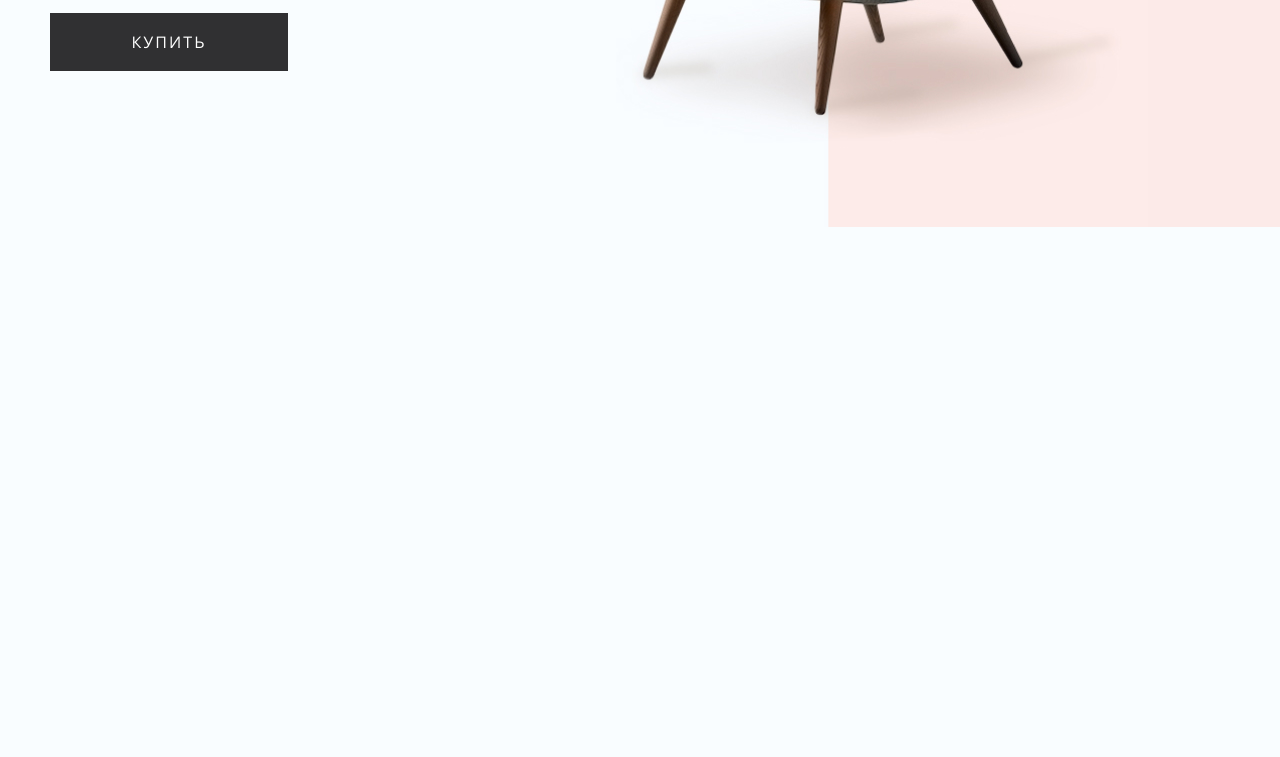
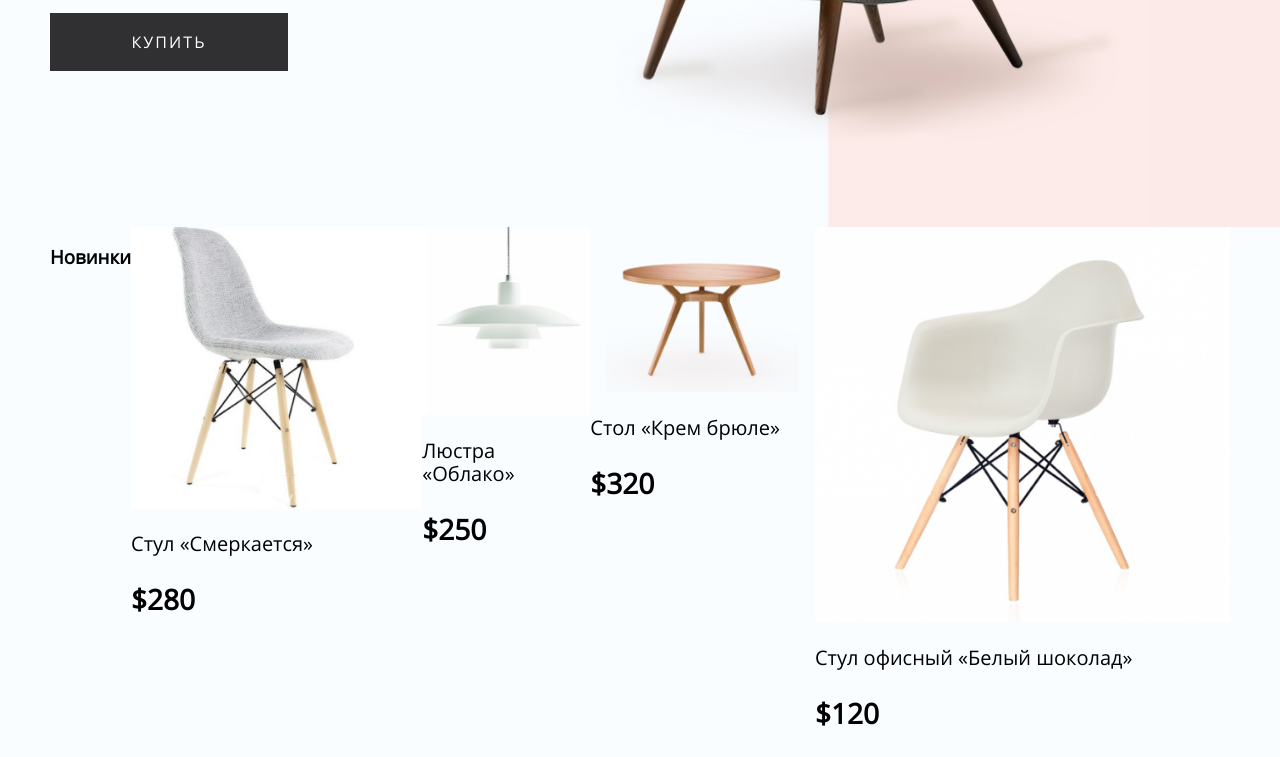
Before and after one commit to Kirillo1/final_css_project, a website built with Vite: page index.html in a window 1280 px wide. Shown: the part 521-1278 px from the top of the page. Before the commit the page ends 800 px from the top, so only its background shows below. Built offline with nearby package versions, Linux system fonts and the light colour scheme.

Commit message:
добавлен блок с товарами, выполнена первичная верстка

```diff
--- a/index.html
+++ b/index.html
@@ -12,6 +12,7 @@
   <link rel="stylesheet" href="src/css/normalize.css">
   <link rel="stylesheet" href="src/css/swiper.css">
   <link rel="stylesheet" href="src/css/style.css">
+  <link rel="stylesheet" href="src/css/index.css">
 </head>
 
 <body>
@@ -53,7 +54,8 @@
                 <button class="product__button" type="button">Купить</button>
               </div>
               <div class="product__image">
-                <img src="src/img/main-chair-desktop.jpg" srcset="img/main-chair-desktop@2x.jpg 2x" width="532" height="751" alt="Кресло Антиква">
+                <img src="src/img/main-chair-desktop.jpg" srcset="img/main-chair-desktop@2x.jpg 2x" width="532"
+                  height="751" alt="Кресло Антиква">
               </div>
             </div>
           </div>
@@ -66,7 +68,8 @@
                 <button class="product__button" type="button">Купить</button>
               </div>
               <div class="product__image">
-                <img src="src/img/main-chair-desktop.jpg" srcset="img/main-chair-desktop@2x.jpg 2x" width="532" height="751" alt="Кресло Антиква">
+                <img src="src/img/main-chair-desktop.jpg" srcset="img/main-chair-desktop@2x.jpg 2x" width="532"
+                  height="751" alt="Кресло Антиква">
               </div>
             </div>
           </div>
@@ -79,7 +82,8 @@
                 <button class="product__button" type="button">Купить</button>
               </div>
               <div class="product__image">
-                <img src="src/img/main-chair-desktop.jpg" srcset="img/main-chair-desktop@2x.jpg 2x" width="532" height="751" alt="Кресло Антиква">
+                <img src="src/img/main-chair-desktop.jpg" srcset="img/main-chair-desktop@2x.jpg 2x" width="532"
+                  height="751" alt="Кресло Антиква">
               </div>
             </div>
           </div>
@@ -92,13 +96,52 @@
                 <button class="product__button" type="button">Купить</button>
               </div>
               <div class="product__image">
-                <img src="src/img/main-chair-desktop.jpg" srcset="img/main-chair-desktop@2x.jpg 2x" width="532" height="751" alt="Кресло Антиква">
+                <img src="src/img/main-chair-desktop.jpg" srcset="img/main-chair-desktop@2x.jpg 2x" width="532"
+                  height="751" alt="Кресло Антиква">
               </div>
             </div>
           </div>
         </div>
         <div class="swiper-scrollbar main-screen__slider-scrollbar"></div>
         <div class="swiper-pagination main-screen__slider-pagination"></div>
+      </div>
+    </section>
+
+    <section class="novelty container">
+      <div class="novelty-container">
+        <div class="novelty-products-list">
+          <div class="novelty-products-left">
+            <div class="novelty-product">
+              <h3>Новинки</h3>
+            </div>
+            <div class="novelty-product">
+              <img src="src/img/chair-twilight-desktop@2x.jpg" alt="Смеркается">
+              <p class="fz-20">Стул «Смеркается»</p>
+              <p class="fz-28">$280</p>
+            </div>
+            <div class="novelty-product">
+              <img src="src/img/chandelier-desktop.jpg" alt="Облако">
+              <p class="fz-20">Люстра «Облако»</p>
+              <p class="fz-28">$250</p>
+
+            </div>
+            <div class="novelty-product">
+              <img src="src/img/table-cream-desktop.png" alt="Крем брюле">
+              <p class="fz-20">Стол «Крем брюле»</p>
+              <p class="fz-28">$320</p>
+
+            </div>
+
+          </div>
+          <div class="novelty-products-right">
+            <div class="novelty-product">
+              <img src="src/img/chair-white-desktop.jpg" alt="Белый шоколад">
+              <p class="fz-20">Стул офисный «Белый шоколад»</p>
+              <p class="fz-28">$120</p>
+
+            </div>
+          </div>
+        </div>
       </div>
     </section>
   </main>
--- /dev/null
+++ b/src/css/index.css
@@ -0,0 +1,16 @@
+.novelty-products-list {
+    display: flex;
+}
+
+.novelty-products-left {
+    display: flex;
+}
+
+.fz-20 {
+    font-size: 20px;
+}
+
+.fz-28 {
+    font-size: 28px;
+    font-weight: 600;
+}
```
